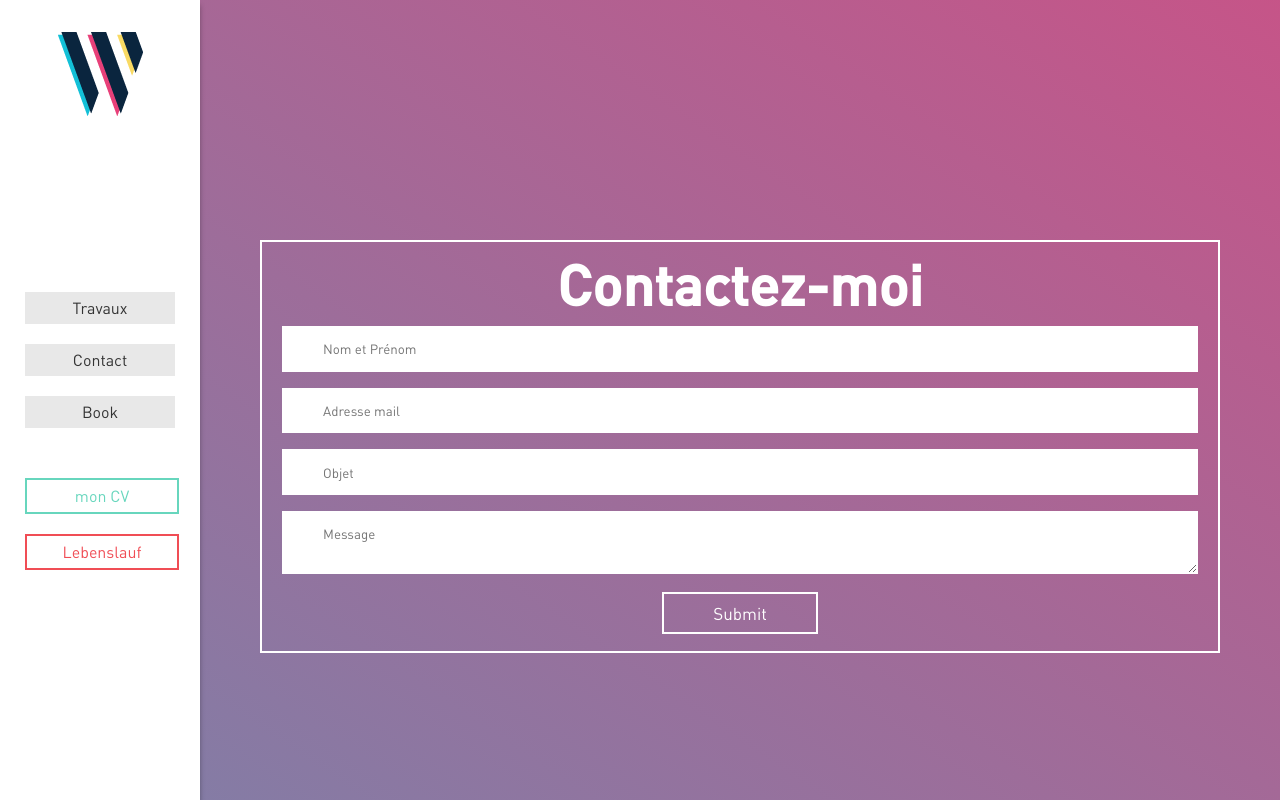
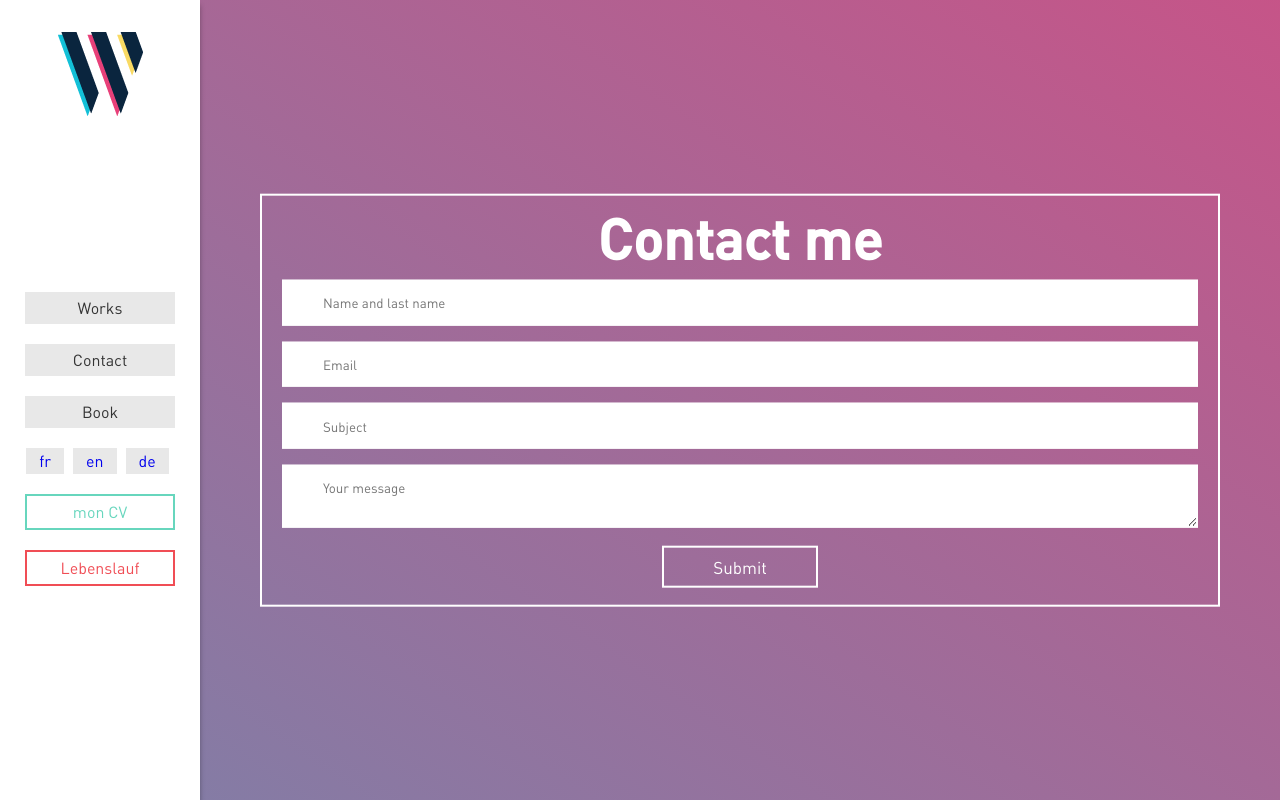
Before and after one commit to tom-pouce-dev/portfolio, a PHP site: page /contact.php in a window 1280 px wide. Run offline with PHP 8.4, Linux system fonts and the light colour scheme; some libraries are stand-ins or nearby versions.

Commit message:
mise en place multilangue

```diff
--- a/contact.php
+++ b/contact.php
@@ -1,3 +1,9 @@
+ <?php
+session_start();
+require("decide-lang.php");
+$_SESSION = $lang;
+?>
+
 <!DOCTYPE html>
 <html lang="fr">
 
@@ -26,31 +32,31 @@
                     <section class="container gutters">
                         <div class="form xl-col-12 l-col-12">
                             <form action="traitement/send_contact.php" method="POST" class="contact">
-                                <h3 class="center">Contactez-moi</h3>
+                                <h3 class="center"><?php echo $lang['write']; ?></h3>
                                 <div class="row">
                                     <div class="xl-col-12 nogutters">
                                         <div class="xl-col-4 champ">
-                                            <input class="xl-col-12" type="text" name="prenom" placeholder="Nom et Prénom" required>
+                                            <input class="xl-col-12" type="text" name="prenom" placeholder="<?php echo $lang['name']; ?>" required>
                                         </div>
                                         <div class="xl-col-4 champ">
-                                            <input class="xl-col-12" type="email" name="email" placeholder="Adresse mail" required>
+                                            <input class="xl-col-12" type="email" name="email" placeholder="<?php echo $lang['mail']; ?>" required>
                                         </div>
                                         <div class="xl-col-4 champ">
-                                            <input class="xl-col-12" type="subject" name="subject" placeholder="Objet">
+                                            <input class="xl-col-12" type="subject" name="subject" placeholder="<?php echo $lang['subject']; ?>">
                                         </div>
                                     </div>
                                 </div>
                                 <div class="row">
                                     <div class="xl-col-12 champ">
-                                        <textarea class="xl-col-12" name="message" placeholder="Message" required></textarea>
+                                        <textarea class="xl-col-12" name="message" placeholder="<?php echo $lang['message']; ?>" required></textarea>
                                     </div>
                                     <div class="hp">
-                                        <label>Si vous êtes un humain, laissez ce champ vide</label>
+                                        <label><?php echo $lang['robot']; ?></label>
                                         <input type="text" name="comment">
                                     </div>
                                     <div id="cap" class="center"></div>
                                     <div class="l-col-12 m-col-12">
-                                        <input class="l-col-2 l-offset-5 l-col-2 l-offset-5 m-col-2 m-offset-5" type="submit">
+                                        <input class="l-col-2 l-offset-5 l-col-2 l-offset-5 m-col-2 m-offset-5" type="submit" placeholder="efef">
                                     </div>
                                 </div>
                             </form>
--- a/css/custom.css
+++ b/css/custom.css
@@ -123,7 +123,6 @@ a {
 
 ul {
   list-style-type: none;
-  margin-bottom: 30px;
   padding: 0; }
   ul li a {
     width: 100%;
@@ -203,19 +202,30 @@ ul {
       .navbar .navbarElements .navbarListe li .navbarLinks:hover {
         background-color: #24445c;
         color: white; }
-    .navbar .navbarElements .resume li .resume-fr {
+    .navbar .navbarElements .navbarFlags {
+      margin-bottom: 20px; }
+      .navbar .navbarElements .navbarFlags .flag {
+        display: inline-block;
+        padding: 5px 13px;
+        background-color: #e8e8e8;
+        margin-right: 5px; }
+        .navbar .navbarElements .navbarFlags .flag a {
+          padding: 0px; }
+    .navbar .navbarElements .resume .resume-fr {
       border: 2px solid #67d6bd;
-      margin-bottom: 20px;
-      color: #67d6bd; }
-      .navbar .navbarElements .resume li .resume-fr:hover {
-        background-color: #67d6bd;
-        color: #fff; }
-    .navbar .navbarElements .resume li .resume-de {
-      color: #f04d55;
+      margin-bottom: 20px; }
+      .navbar .navbarElements .resume .resume-fr a {
+        color: #67d6bd; }
+        .navbar .navbarElements .resume .resume-fr a:hover {
+          background-color: #67d6bd;
+          color: #fff; }
+    .navbar .navbarElements .resume .resume-de {
       border: 2px solid #f04d55; }
-      .navbar .navbarElements .resume li .resume-de:hover {
-        background-color: #f04d55;
-        color: #fff; }
+      .navbar .navbarElements .resume .resume-de a {
+        color: #f04d55; }
+        .navbar .navbarElements .resume .resume-de a:hover {
+          background-color: #f04d55;
+          color: #fff; }
 
 /* ----------------------------- FIN NAV ----------------------------*/
 /*-----------------------------SLIDER-------------------------------*/
@@ -405,7 +415,9 @@ img {
 .wrapper-form {
   margin: auto;
   position: relative;
-  top: 30VH; }
+  top: 50%;
+  left: 50%;
+  transform: translate(-50%, -50%); }
   .wrapper-form .form {
     border: 2px solid #FFF; }
     .wrapper-form .form h3 {
--- a/css/custom.scss
+++ b/css/custom.scss
@@ -171,7 +171,6 @@ a {
 
 ul {
     list-style-type: none;
-    margin-bottom: 30px;
     padding: 0;
     li {
         //        text-align: center;
@@ -273,22 +272,38 @@ ul {
                 }
             }
         }
+        .navbarFlags {
+            margin-bottom: 20px;
+            .flag {
+                display: inline-block;
+                padding: 5px 13px;
+                background-color: #e8e8e8;
+                margin-right: 5px;
+                a {
+                    padding: 0px;
+                }
+            }
+        }
         .resume {
-            li .resume-fr {
+            .resume-fr {
                 border: 2px solid #67d6bd;
                 margin-bottom: 20px;
+                a {
                     color: #67d6bd;
                     &:hover {
                         background-color: #67d6bd;
                         color: #fff;
                     }
                 }
-            li .resume-de {
+            }
+            .resume-de {
+                border: 2px solid #f04d55;
+                a {
                     color: #f04d55;
-                border: 2px solid #f04d55;
                     &:hover {
                         background-color: #f04d55;
                         color: #fff;
+                    }
                 }
             }
         }
@@ -569,7 +584,9 @@ img {
 .wrapper-form {
     margin: auto;
     position: relative;
-    top: 30VH;
+    top: 50%;
+    left: 50%;
+    transform: translate(-50%, -50%);
     .form {
         border: 2px solid #FFF;
         h3 {
--- /dev/null
+++ b/decide-lang.php
@@ -0,0 +1,29 @@
+ <?php
+
+if (!empty($_GET['lang'])) {
+    $lang = $_GET['lang'];
+} elseif(isset($_COOKIE['lang'])) {
+    $lang = $_COOKIE['lang'];
+} else {
+    // si aucune langue n'est déclarée on tente de reconnaitre la langue par défaut du navigateur
+    $lang = substr($_SERVER['HTTP_ACCEPT_LANGUAGE'],0,2);
+}
+ //script d'origine
+ if ($lang=='fr') {           // si la langue est 'fr' (français) on inclut le fichier fr-lang.php
+     include('lang/fr-lang.php');
+ } elseif ($lang=='en') {      // si la langue est 'en' (anglais) on inclut le fichier en-lang.php
+     include('lang/en-lang.php');
+ } elseif ($lang=='de') {      // si la langue est 'en' (anglais) on inclut le fichier en-lang.php
+     include('lang/de-lang.php');
+ }
+
+
+ //fin du script d'origine
+
+ //définition de la durée du cookie (1 an)
+ $expire = 365*24*3600;
+
+// //enregistrement du cookie au nom de lang
+// setcookie('lang', $lang, time() + $expire);
+
+ ?>
--- a/include/header.php
+++ b/include/header.php
@@ -6,13 +6,21 @@
     <div class="navbarElements" id="navbarElements">
         <ul class="navbarListe">
             <!--            <li><a href="default.asp" class="navbarLinks">Accueil</a></li>-->
-            <li><a href="travaux.php" class="navbarLinks">Travaux</a></li>
-            <li><a href="contact.php" class="navbarLinks">Contact</a></li>
+            <li><a href="travaux.php" class="navbarLinks"><?php echo $lang['work']; ?></a></li>
+            <li><a href="contact.php" class="navbarLinks"><?php echo $lang['contact']; ?></a></li>
             <li><a href="Book-Thomas-Werkmeister-2016.pdf" target="_blank" class="navbarLinks">Book</a></li>
         </ul>
+        <ul class="navbarFlags">
+            <li class="flag" id="fr">
+                <a href="?lang=fr" value="fr">fr</a></li>
+            <li class="flag" id="en">
+                <a href="?lang=en" value="en">en</a></li>
+            <li class="flag" id="de">
+                <a href="?lang=de" value="de">de</a></li>
+        </ul>
         <ul class="resume">
-            <li><a href="CV-Thomas-Werkmeister.pdf" target="_blank" class="resume-fr">mon CV</a></li>
-            <li><a href="lebensaulfthomaswerkmeister.pdf" target="_blank" class="resume-de">Lebenslauf</a></li>
+            <li class="resume-fr"><a href="CV-Thomas-Werkmeister.pdf" target="_blank">mon CV</a></li>
+            <li class="resume-de"><a href="lebensaulfthomaswerkmeister.pdf" target="_blank">Lebenslauf</a></li>
         </ul>
     </div>
 </nav>
--- /dev/null
+++ b/lang/en-lang.php
@@ -0,0 +1,22 @@
+<?php
+
+$lang = array(
+ //navigation menu
+'work' => 'Works',
+'contact' => 'Contact',
+
+//index
+'title' => 'Welcome',
+
+//contact
+'write' => 'Contact me',
+'name' => 'Name and last name',
+'mail' => 'Email',
+'subject' => 'Subject',
+'message' => 'Your message',
+'robot' => 'If you are a humain, let it go.',
+'submit' => 'Submit',
+
+);
+
+?>
--- a/travaux.php
+++ b/travaux.php
@@ -1,3 +1,9 @@
+<?php
+session_start();
+require("decide-lang.php");
+$_SESSION = $lang;
+?>
+
 <!DOCTYPE html>
 <html lang="fr">
 
```
Also changed, not shown: index.php (+8 -3 lines), lang/de-lang.php (added, +22 -0 lines), lang/fr-lang.php (added, +22 -0 lines), img/fond.png (deleted), img/fond2.jpg (deleted), img/fond3.png (deleted), img/fond6.jpg (deleted), 2 other files. Lines whose indentation alone changed are shown as unchanged.
